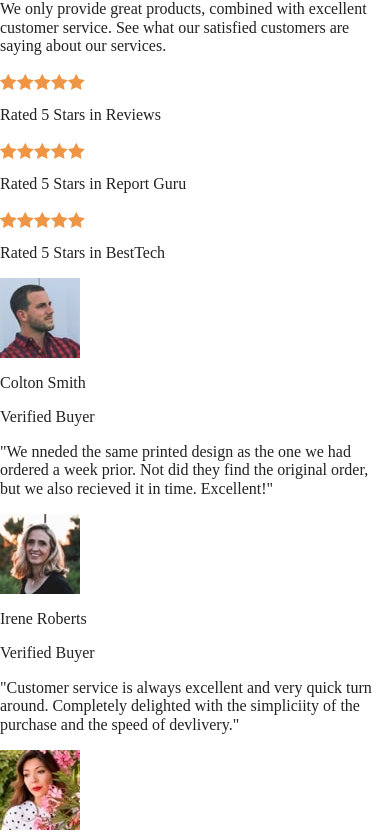
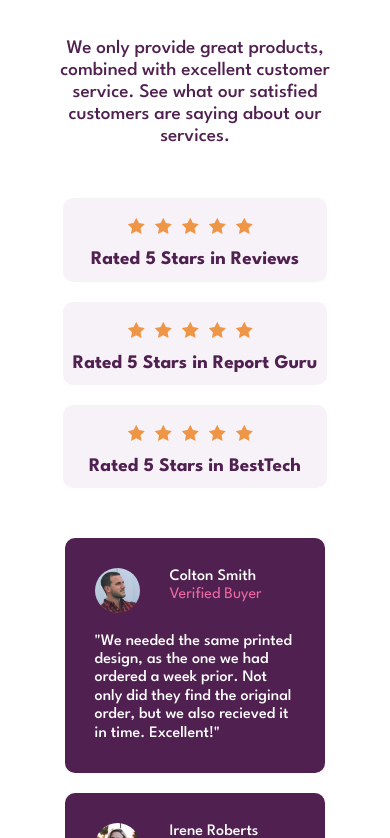
Before and after one commit to Sideris452/ratings-and-reviews, a website built with Parcel: page index.html in a window 390 px wide. Shown: the part 116-954 px from the top of the page. Built offline with nearby package versions, Linux system fonts and the light colour scheme.

Commit message:
added css mobile styles

```diff
--- a/css/main.css
+++ b/css/main.css
@@ -86,6 +86,159 @@ textarea {
 /* ==========================================================================
    Author's custom styles
    ========================================================================== */
+
+
+/* Mobile - general styles */
+
+html {
+  font-size: 1em;
+}
+
+body {
+  display: flex;
+  justify-content: center;
+  background-color: white;
+}
+
+.content-wrapper {
+  max-width: 90%;
+  display: flex;
+  flex-direction: column;
+  align-items: center;
+}
+
+.text-container {
+  margin: 10px;
+  padding: 10px;
+}
+
+h1 {
+  font-family: 'League Spartan';
+  font-size: 3em;
+  line-height: .8em;
+  color: hsl(300, 43%, 22%);
+  text-align: center;
+  padding: 10px;
+}
+
+.claim {
+  font-size: 1.2em;
+  font-weight: 500;
+  text-align: center;
+  padding: 20px;
+  color: hsl(300, 43%, 22%);
+}
+
+p {
+  font-family: 'League Spartan';
+  margin: 0;
+}
+
+.claims-container {
+  display: flex;
+  flex-direction: column;
+  align-items: stretch;
+  min-width: 80%;
+}
+
+.star-review {
+  border: 0;
+  background-color: hsl(300, 24%, 96%);
+  border-radius: 10px;
+  margin: 10px;
+}
+
+.stars {
+  display: flex;
+  flex-direction: row;
+  justify-content: center;
+  margin-top: 10px;
+  padding: 5px;
+}
+
+.star-text {
+  font-size: 1.2em;
+  word-spacing: .005px;
+  color: hsl(300, 43%, 22%);
+  font-weight: 700;
+  display: flex;
+  flex-direction: row;
+  justify-content: center;
+  padding: 10px;
+}
+
+.star-icon {
+  margin-top: 5px;
+  padding-right: 10px;
+}
+
+.reviews-container {
+  display: flex;
+  flex-direction: column;
+  align-items: center;
+  margin: 30px 0 60px 0;
+  max-width: 80%;
+}
+
+.reviewer {
+  background-color: hsl(300, 43%, 22%);
+  border: 0;
+  border-radius: 10px;
+  margin: 10px;
+  padding: 30px;
+}
+
+.profile-info {
+  display: flex;
+  padding-bottom: 20px;
+}
+
+.face-bubble {
+  border-radius: 50%;
+  width: 45px;
+}
+
+.user-info {
+  padding-left: 30px;
+}
+
+.reviewer-name {
+  font-size: 1em;
+  color: white;
+  font-weight: 500;
+}
+
+.verified-buyer {
+  font-size: 1em;
+  color: hsl(333, 80%, 67%);
+  font-weight: 400;
+}
+
+.statement {
+  font-size: 1em;
+  color: white;
+  font-weight: 500;
+  text-align: left;
+}
+
+
+
+
+
+
+
+
+
+
+
+
+
+
+
+
+
+
+
 
 /* ==========================================================================
    Helper classes
--- a/index.html
+++ b/index.html
@@ -28,50 +28,123 @@
 <body>
 
   <div class="content-wrapper">
+
     <div class="text-container">
       <h1>10,000+ of our users love our products.</h1>
-      <p>We only provide great products, combined with excellent customer service. See what our satisfied customers are saying about our services.</p>
+      <p class="claim"> We only provide great products, combined with excellent customer service. See what our satisfied customers are saying about our services.</p>
     </div>
 
     <div class="claims-container">
 
       <div class="star-review">
-        <img class="star-icon" src="img/icon-star.svg" alt="star-icon"><img class="star-icon" src="img/icon-star.svg" alt="star-icon"><img class="star-icon" src="img/icon-star.svg" alt="star-icon"><img class="star-icon" src="img/icon-star.svg" alt="star-icon"><img class="star-icon" src="img/icon-star.svg" alt="star-icon">
-        <p>Rated 5 Stars in Reviews</p>
+        <div class="stars">
+          <img class="star-icon" src="img/icon-star.svg" alt="star-icon">
+          <img class="star-icon" src="img/icon-star.svg" alt="star-icon">
+          <img class="star-icon" src="img/icon-star.svg" alt="star-icon">
+          <img class="star-icon" src="img/icon-star.svg" alt="star-icon">
+          <img class="star-icon" src="img/icon-star.svg" alt="star-icon">
+        </div>
+
+        <div class="star-text">
+          <p>Rated 5 Stars in Reviews</p>
+        </div>
+
       </div>
 
       <div class="star-review">
-        <img class="star-icon" src="img/icon-star.svg" alt="star-icon"><img class="star-icon" src="img/icon-star.svg" alt="star-icon"><img class="star-icon" src="img/icon-star.svg" alt="star-icon"><img class="star-icon" src="img/icon-star.svg" alt="star-icon"><img class="star-icon" src="img/icon-star.svg" alt="star-icon">
-        <p>Rated 5 Stars in Report Guru</p>
+
+        <div class="stars">
+          <img class="star-icon" src="img/icon-star.svg" alt="star-icon">
+          <img class="star-icon" src="img/icon-star.svg" alt="star-icon">
+          <img class="star-icon" src="img/icon-star.svg" alt="star-icon">
+          <img class="star-icon" src="img/icon-star.svg" alt="star-icon">
+          <img class="star-icon" src="img/icon-star.svg" alt="star-icon">
+        </div>
+
+        <div class="star-text">
+          <p>Rated 5 Stars in Report Guru</p>
+        </div>
+
       </div>
 
       <div class="star-review">
-        <img class="star-icon" src="img/icon-star.svg" alt="star-icon"><img class="star-icon" src="img/icon-star.svg" alt="star-icon"><img class="star-icon" src="img/icon-star.svg" alt="star-icon"><img class="star-icon" src="img/icon-star.svg" alt="star-icon"><img class="star-icon" src="img/icon-star.svg" alt="star-icon">
-        <p>Rated 5 Stars in BestTech</p>
+
+        <div class="stars">
+          <img class="star-icon" src="img/icon-star.svg" alt="star-icon">
+          <img class="star-icon" src="img/icon-star.svg" alt="star-icon">
+          <img class="star-icon" src="img/icon-star.svg" alt="star-icon">
+          <img class="star-icon" src="img/icon-star.svg" alt="star-icon">
+          <img class="star-icon" src="img/icon-star.svg" alt="star-icon">
+        </div>
+
+        <div class="star-text">
+          <p>Rated 5 Stars in BestTech</p>
+        </div>
+
       </div>
 
     </div>
 
     <div class="reviews-container">
+
       <div class="reviewer">
-        <img class="face-bubble" src="img/image-colton.jpg" alt="face of man">
-        <p>Colton Smith</p>
-        <p><span class="colored-text"></span>Verified Buyer</p>
-        <p>"We nneded the same printed design as the one we had ordered a week prior. Not did they find the original order, but we also recieved it in time. Excellent!"</p>
+
+        <div class="profile-info">
+          <img class="face-bubble" src="img/image-colton.jpg" alt="face of colton">
+
+          <div class="user-info">
+            <p class="reviewer-name"> Colton Smith</p>
+            <p class="verified-buyer"> Verified Buyer</p>
+          </div>
+
+        </div>
+
+        <p class="statement">
+          "We needed the same printed design, as the one we had ordered a week prior.
+          Not only did they find the original order, but we also recieved it in time.
+          Excellent!"
+        </p>
+
       </div>
 
       <div class="reviewer">
-        <img class="face-bubble" src="img/image-irene.jpg" alt="face of woman">
-        <p>Irene Roberts</p>
-        <p><span class="colored-text"></span>Verified Buyer</p>
-        <p>"Customer service is always excellent and very quick turn around. Completely delighted with the simpliciity of the purchase and the speed of devlivery."</p>
+
+        <div class="profile-info">
+          <img class="face-bubble" src="img/image-irene.jpg" alt="face of irene">
+
+          <div class="user-info">
+            <p class="reviewer-name"> Irene Roberts</p>
+            <p class="verified-buyer"> Verified Buyer</p>
+          </div>
+
+        </div>
+
+        <p class="statement">
+          "Customer service is always excellent and very quick turn around.
+          Completely delighted with the simpliciity of the purchase and the
+          speed of devlivery."
+        </p>
+
       </div>
 
       <div class="reviewer">
-        <img class="face-bubble" src="img/image-anne.jpg" alt="face of woman">
-        <p>Anne Wallace</p>
-        <p><span class="colored-text"></span>Verified Buyer</p>
-        <p>"Put an order with this company and can only praise them for the very high standard. Will definitely use them again and recommend them to everyone!"</p>
+
+        <div class="profile-info">
+          <img class="face-bubble" src="img/image-anne.jpg" alt="face of ann">
+
+          <div class="user-info">
+            <p class="reviewer-name"> Anne Wallace</p>
+            <p class="verified-buyer"> Verified Buyer</p>
+          </div>
+
+        </div>
+
+        <p class="statement">
+          "Put an order with this company and can only praise them for the very
+          high standard. Will definitely use them again and recommend them to
+          everyone!"
+        </p>
+
       </div>
 
     </div>
```
